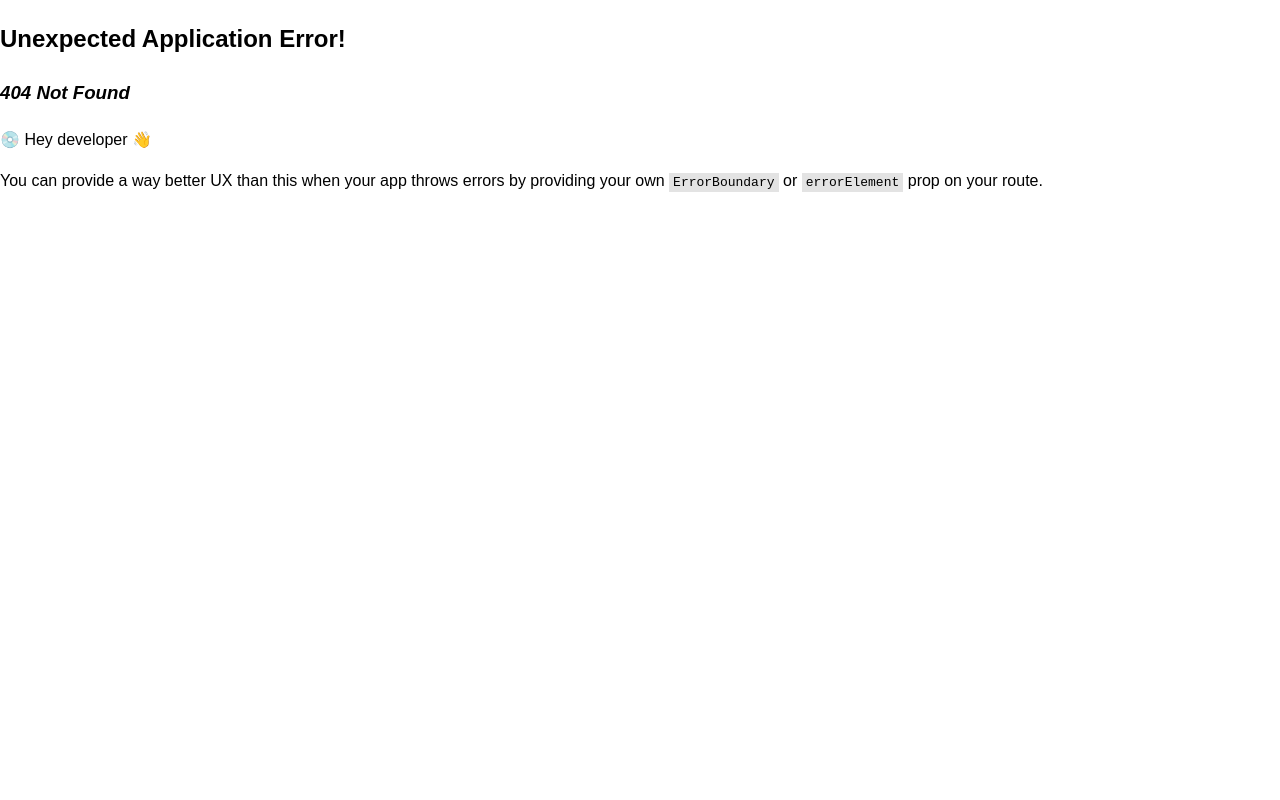
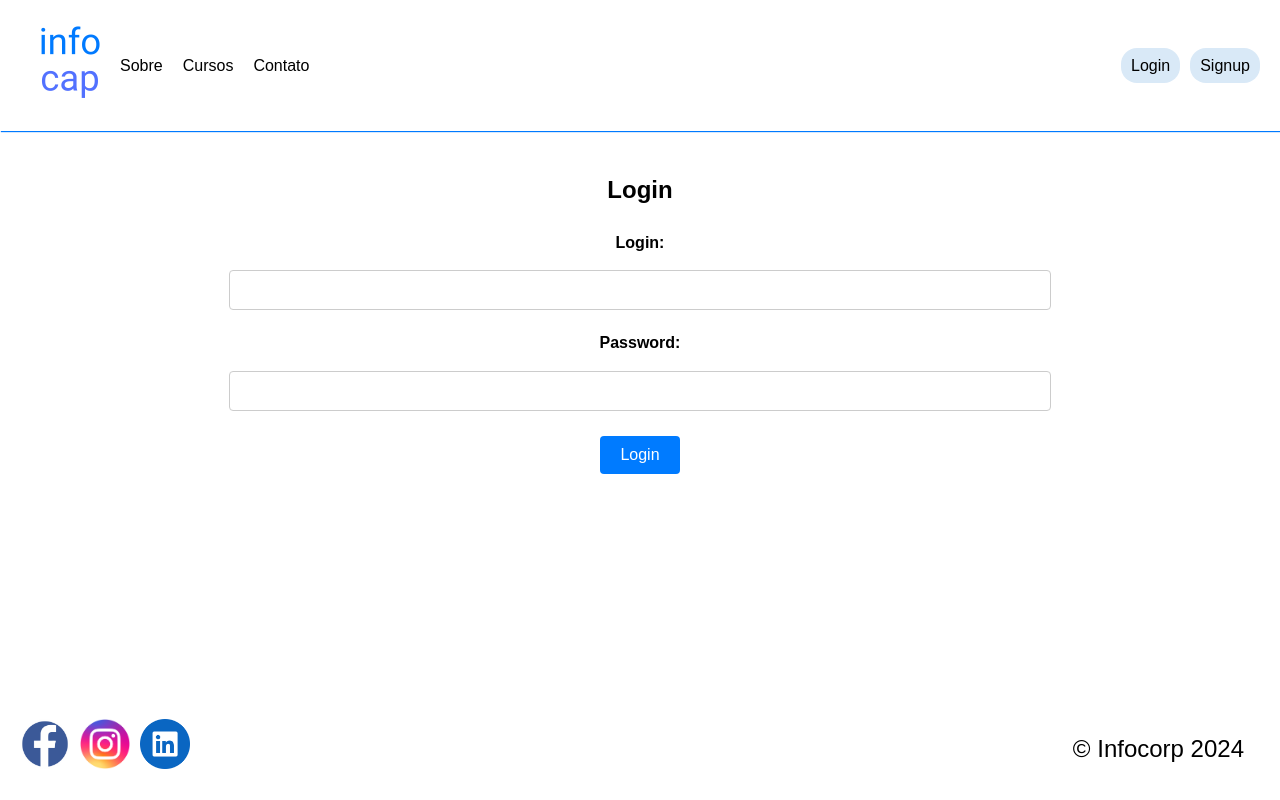
Before and after one commit to murilogillbert/infocap, a React (Vite) app: page /Admin in a window 1280 px wide. Before the commit this address had no page. Built offline with nearby package versions, Linux system fonts and the light colour scheme.

Commit message:
Adição do componente Admin

```diff
--- /dev/null
+++ b/src/Routes/Admin/Admin.css
@@ -0,0 +1,65 @@
+.container {
+    max-width: 800px;
+    margin: 0 auto;
+    padding: 20px;
+    font-family: Arial, sans-serif;
+    border-radius: 8px;
+  }
+
+  .header {
+    text-align: center;
+    margin-bottom: 20px;
+  }
+
+  .loginForm {
+    display: flex;
+    flex-direction: column;
+    align-items: center;
+  }
+
+  .formGroup {
+    margin-bottom: 15px;
+    width: 100%;
+    max-width: 400px;
+  }
+
+  .label {
+    display: block;
+    margin-bottom: 5px;
+    font-weight: bold;
+  }
+
+  .input {
+    width: 100%;
+    padding: 10px;
+    font-size: 16px;
+    border-radius: 4px;
+    border: 1px solid #ccc;
+  }
+
+  .button {
+    padding: 10px 20px;
+    font-size: 16px;
+    color: #fff;
+    background-color: #007bff;
+    border: none;
+    border-radius: 4px;
+    cursor: pointer;
+  }
+
+  .dataSection {
+    margin-top: 20px;
+  }
+
+  .list {
+    list-style: none;
+    padding: 0;
+  }
+
+  .listItem {
+    padding: 10px;
+    margin-bottom: 5px;
+    background-color: #fff;
+    border-radius: 4px;
+    box-shadow: 0 0 5px rgba(0,0,0,0.1);
+  }
--- /dev/null
+++ b/src/Routes/Admin/Admin.jsx
@@ -0,0 +1,150 @@
+import React, { useState, useEffect } from 'react';
+import axios from 'axios';
+import './Admin.css';
+
+const Admin = () => {
+  const [token, setToken] = useState(null);
+  const [userRole, setUserRole] = useState(null);
+  const [data, setData] = useState({ users: [], courses: [], monitors: [] });
+  const [credentials, setCredentials] = useState({
+    login: '',
+    password: ''
+  });
+
+  const handleChange = (e) => {
+    setCredentials({
+      ...credentials,
+      [e.target.name]: e.target.value
+    });
+  };
+
+  const handleLogin = async (e) => {
+    e.preventDefault();
+    try {
+      const response = await fetch('https://infocap-back.onrender.com/auth/login', {
+        method: 'POST',
+        headers: {
+          'Content-Type': 'application/json',
+        },
+        body: JSON.stringify(credentials),
+      });
+
+      if (response.ok) {
+        const data = await response.json();
+        localStorage.setItem('login', credentials.login); // Store login for later use
+        setToken(data.token);
+        localStorage.setItem('token', data.token);
+      } else {
+        console.error('Failed to login');
+      }
+    } catch (error) {
+      console.error('Error:', error);
+    }
+  };
+
+  useEffect(() => {
+    const verifyTokenAndRole = async () => {
+      if (token) {
+        try {
+          const userResponse = await axios.get('https://infocap-back.onrender.com/user/findAll', {
+            headers: {
+              Authorization: `Bearer ${token}`,
+            },
+          });
+
+          const currentUser = userResponse.data.find(user => user.login === localStorage.getItem('login'));
+
+          if (currentUser && currentUser.role === 'ADMIN') {
+            setUserRole('ADMIN');
+            fetchData(token);
+          } else {
+            alert('Você não tem permissão para acessar esta página.');
+          }
+        } catch (error) {
+          console.error('Erro ao verificar token e role:', error);
+          alert('Erro ao verificar token e role.');
+        }
+      }
+    };
+
+    const fetchData = async (token) => {
+      try {
+        const usersResponse = await axios.get('https://infocap-back.onrender.com/user/findAll', {
+          headers: {
+            Authorization: `Bearer ${token}`,
+          },
+        });
+        const coursesResponse = await axios.get('https://infocap-back.onrender.com/course/findAll', {
+          headers: {
+            Authorization: `Bearer ${token}`,
+          },
+        });
+
+        setData({
+          users: usersResponse.data,
+          courses: coursesResponse.data,
+          monitors: usersResponse.data.filter(user => user.role === 'MONITOR'),
+        });
+      } catch (error) {
+        console.error('Erro ao buscar dados:', error);
+      }
+    };
+
+    verifyTokenAndRole();
+  }, [token]);
+
+  if (!token) {
+    return (
+      <div className="container">
+        <h2 className="header">Login</h2>
+        <form onSubmit={handleLogin} className="loginForm">
+          <div className="formGroup">
+            <label className="label">Login:</label>
+            <input type="text" name="login" value={credentials.login} onChange={handleChange} required className="input" />
+          </div>
+          <div className="formGroup">
+            <label className="label">Password:</label>
+            <input type="password" name="password" value={credentials.password} onChange={handleChange} required className="input" />
+          </div>
+          <button type="submit" className="button">Login</button>
+        </form>
+      </div>
+    );
+  }
+
+  if (userRole !== 'ADMIN') {
+    return <div className="container">Verificando permissões...</div>;
+  }
+
+  return (
+    <div className="container">
+      <h1 className="header">Painel Administrativo</h1>
+      <div className="dataSection">
+        <h2>Usuários</h2>
+        <ul className="list">
+          {data.users.map(user => (
+            <li key={user.id} className="listItem">{user.name}</li>
+          ))}
+        </ul>
+      </div>
+      <div className="dataSection">
+        <h2>Cursos</h2>
+        <ul className="list">
+          {data.courses.map(course => (
+            <li key={course.id} className="listItem">{course.name}</li>
+          ))}
+        </ul>
+      </div>
+      <div className="dataSection">
+        <h2>Monitores</h2>
+        <ul className="list">
+          {data.monitors.map(monitor => (
+            <li key={monitor.id} className="listItem">{monitor.name}</li>
+          ))}
+        </ul>
+      </div>
+    </div>
+  );
+};
+
+export default Admin;
--- a/src/main.jsx
+++ b/src/main.jsx
@@ -13,6 +13,7 @@ import Curso from './Routes/Curso/Curso';
 import Video from './Routes/Video/Video';
 import Configuracao from './Routes/Configuracao/Configuracao';
 import Gerenciador from './Routes/Gerenciador/Gerenciador';
+import Admin from './Routes/Admin/Admin';
 
 const router = createBrowserRouter([
   {
@@ -50,6 +51,9 @@ const router = createBrowserRouter([
       },{
         path:"/Gerenciador",
         element:<Gerenciador/>
+      },{
+        path:"/Admin",
+        element:<Admin/>
       }
 
     ]
```
